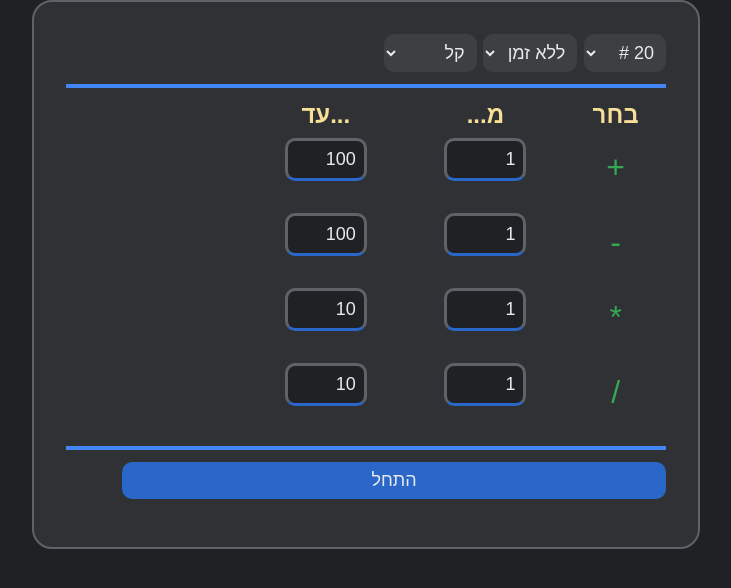
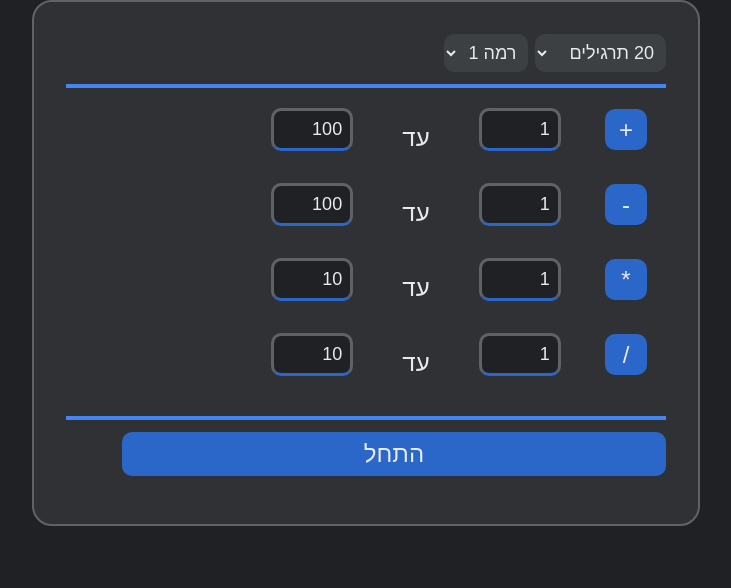
Before and after one commit to talaklalai/simplemath, a plain HTML site: page src/index.html in a window 1280 px wide. Shown: the whole page, without its empty margins (274-1005 px from the left). Drawn offline with Linux system fonts and the light colour scheme.

Commit message:
change simpler way

```diff
--- a/src/index.html
+++ b/src/index.html
@@ -14,22 +14,9 @@
     <!-- ***********************************    Landing Page (setup)   ***********************************    -->
     <div class="container" id="setup">
       <select id="targilim"></select>
-      <select id="timerSetup" style="display: inline-block">
-        <option value="0" selected>ללא זמן</option>
-        <option value="3">קל</option>
-        <option value="2">בינוני</option>
-        <option value="1">קשה</option>
-      </select>
       <select id="difficulty"></select>
       <hr />
       <table>
-        <thead>
-          <tr>
-            <th>בחר</th>
-            <th>מ...</th>
-            <th>...עד</th>
-          </tr>
-        </thead>
         <tbody id="tbody"></tbody>
       </table>
       <hr />
--- a/src/script.js
+++ b/src/script.js
@@ -20,7 +20,7 @@ const totalWrong = gtag("totalWrong");
 const targilim = gtag("targilim");
 for (let num of [10, 20, 40, 60, 80, 100]) {
   let option = ctag("option");
-  option.innerText = `${num} #`;
+  option.innerText = `${num} תרגילים`;
   option.value = num;
   targilim.appendChild(option);
   if (num == 20) option.setAttribute("selected", true);
@@ -43,7 +43,7 @@ class SetupNumber {
     this.ranges = [rPlus, rMin, rMul, rDiv];
     this.colorclass = colorclass;
     this.value = value;
-    this.label = label;
+    this.label = ` רמה  ${this.value + 1}`;
   }
 }
 
@@ -59,7 +59,6 @@ const SETUP_NUMBERS = [
     cr("/", 1, 10),
     "green",
     0,
-    "קל",
   ),
   new SetupNumber(
     cr("+", 100, 200),
@@ -68,7 +67,6 @@ const SETUP_NUMBERS = [
     cr("/", 3, 12),
     "yellow",
     1,
-    "בינוני",
   ),
   new SetupNumber(
     cr("+", 200, 500),
@@ -77,7 +75,6 @@ const SETUP_NUMBERS = [
     cr("/", 3, 15),
     "orange",
     2,
-    "מתקדם",
   ),
   new SetupNumber(
     cr("+", 200, 1000),
@@ -86,7 +83,6 @@ const SETUP_NUMBERS = [
     cr("/", 5, 20),
     "red",
     3,
-    "מומחה",
   ),
   new SetupNumber(
     cr("+", 1000, 5000),
@@ -95,7 +91,6 @@ const SETUP_NUMBERS = [
     cr("/", 10, 40),
     "purple",
     4,
-    "מאסטר",
   ),
 ];
 
@@ -109,9 +104,11 @@ SETUP_NUMBERS.forEach((setupN) => {
   option.classList.add(setupN.colorclass);
   difficultySelect.appendChild(option);
 });
+let GCurrentLevel = SETUP_NUMBERS[difficultySelect.value].ranges;
 
 difficultySelect.addEventListener("change", (e) => {
-  userSetupLayout();
+  GCurrentLevel = SETUP_NUMBERS[difficultySelect.value].ranges;
+  userSetupInput();
 });
 
 // Global functions
@@ -134,7 +131,7 @@ const isPhone = () => {
 const varifyInput = () => {
   let ok = true;
   for (let row of tbody.querySelectorAll("tr")) {
-    [mn, mx] = row.querySelectorAll("input");
+    let [mn, mx] = row.querySelectorAll("input");
     if (
       parseInt(mn.value) > parseInt(mx.value) ||
       mn.value == "" ||
@@ -168,63 +165,9 @@ const getRandomInt = (max, min = 0) => {
   return Math.floor(Math.random() * (max - min + 1)) + min;
 };
 
-class Timer {
-  constructor() {
-    this.timerSetup = gtag("timerSetup");
-    this.timerRuntime = gtag("timer");
-    this.difficultyFactor = 5;
-    this.timerSetup.addEventListener("change", () => this.resetTimer());
-  }
-
-  resetTimer = () => {
-    this.stop();
-    let difficalty = this.timerSetup.value;
-
-    // meaning no timer
-    if (difficalty == 0) {
-      this.timerRuntime.style.display = "None";
-      this.stop();
-      this.stopped = false;
-      return false;
-    }
-
-    // setting timer
-    this.timerRuntime.style.display = "block";
-    this.countDown = difficalty * this.difficultyFactor * G_targilim;
-    this.setTimerElement();
-    return true;
-  };
-
-  start = () => {
-    this.interval = setInterval(this.updateTime, 1000);
-    this.stopped = false;
-  };
-
-  stop = () => {
-    clearInterval(this.interval);
-    this.stopped = true;
-  };
-  updateTime = () => {
-    this.countDown -= 1;
-    if (this.countDown == 0) {
-      this.stop();
-    }
-    this.setTimerElement();
-  };
-
-  setTimerElement = () => {
-    let seconds = this.countDown % 60;
-    let minutes = Math.floor(this.countDown / 60);
-    this.timerRuntime.innerText = `${String(minutes).padStart(2, "0")}:${String(seconds).padStart(2, "0")}`;
-  };
-}
-
-const TIMER = new Timer();
-
 // Main loop
 class Exercises {
   rerun = () => {
-    TIMER.resetTimer() && TIMER.start();
     totalCorrect.innerText = 0;
     totalWrong.innerText = 0;
     answerDiv.style.display = "block";
@@ -246,7 +189,6 @@ class Exercises {
     let range = [getRandomInt(max_n, mix_n), getRandomInt(max_n, mix_n)];
     let [big, small] = [Math.max(...range), Math.min(...range)];
     if (sign == "/") big = small * big;
-    if (sign == "/") sign.replace("x", "*");
 
     let exercise = `${big} ${sign} ${small}`;
     que.innerText = `${exercise} = ?`;
@@ -327,11 +269,11 @@ class Exercises {
     que.style.display = "None";
     TIMER.stop();
   }
-}
+} //End exercise
 
 const g_exercise = new Exercises();
 
-//options
+//multiple answers
 for (let i of Array(gOptionsCount)) {
   ansewrOption = ctag("input");
   ansewrOption.type = "text";
@@ -340,11 +282,6 @@ for (let i of Array(gOptionsCount)) {
   answerDiv.appendChild(ansewrOption);
   ansewrOption.addEventListener("click", g_exercise.submitAnswer);
 }
-
-// Landing page layout
-function userSetupLayout() {
-  const tbody = document.querySelector("tbody");
-  while (tbody.firstChild) tbody.removeChild(tbody.firstChild);
 
 const _createInputTd = (val, addAttrFunc = () => {}) => {
   let td_elem = ctag("td");
@@ -355,59 +292,61 @@ function userSetupLayout() {
   return td_elem;
 };
 
-  const _createInputNumTd = (val) => _createInputTd(val, setInputTypeToNumber);
+// Landing page table
+const userSetupLayout = () => {
+  const tbody = document.querySelector("tbody");
+  for (let sign of ["+", "-", "*", "/"]) {
+    let tr = ctag("tr");
+    let signTd = _createInputTd(
+      (val = sign),
+      (addAttrFunc = (i) => {
+        i.classList.add("button", "narrow", "dark");
+        i.addEventListener("click", () => {
+          let [sign, mn, mx] = tr.querySelectorAll("input");
+          mn.disabled = mn.disabled === false;
+          mx.disabled = mx.disabled === false;
 
-  // set up math preferences
-  for (let range of SETUP_NUMBERS[difficultySelect.value].ranges) {
-    // add row
-    let tr = ctag("tr");
-    // sign
-    let tdSign = ctag("td");
-    tdSign.innerText = range.label;
-    tdSign.classList.add("green", "bigFont");
-
-    tdSign.addEventListener("click", () => {
-      tr.dataset.filter = tr.dataset.filter === "false" ? "true" : "false";
-      for (let inf of tr.querySelectorAll("input"))
-        inf.disabled = tr.dataset.filter === "false";
           updateActions();
         });
+      }),
+    );
+    let minTd = _createInputTd("", (addAttrFunc = (e) => (e.disabled = false)));
+    let maxTd = _createInputTd("", (addAttrFunc = (e) => (e.disabled = false)));
+    let labeltd = ctag("td");
+    labeltd.innerText = " עד ";
+    [signTd, minTd, labeltd, maxTd].forEach((e) => tr.appendChild(e));
 
-    // arrow
-    let tdTo = ctag("td");
-
-    tdTo.classList.add("minwid");
-
-    //append tds to row
-    for (let td of [
-      tdSign,
-      _createInputNumTd(range.min),
-      _createInputNumTd(range.max),
-    ])
-      tr.appendChild(td);
     tbody.appendChild(tr);
   }
+};
+
+const userSetupInput = () => {
+  let i = 0;
+  for (let row of tbody.querySelectorAll("tr")) {
+    let [sign, mn, mx] = row.querySelectorAll("input");
+    mn.value = GCurrentLevel[i].min;
+    mx.value = GCurrentLevel[i].max;
+    i += 1;
   }
+};
 
-// landing page reset
+// update actions acording to user setup
 const updateActions = () => {
   Actions.length = 0;
   for (let row of tbody.getElementsByTagName("tr")) {
-    if (row.dataset.filter == "false") continue;
-    let tds = row.querySelectorAll("td");
-    let [sign, td_min_input, td_max_input] = tds;
-    Actions.push([
-      sign.innerText,
-      td_min_input.querySelector("input"),
-      td_max_input.querySelector("input"),
-    ]);
+    let [sign, min_input, max_input] = row.querySelectorAll("input");
+    if (min_input.disabled) continue;
+    Actions.push([sign.value, min_input, max_input]);
   }
 };
+
+userSetupLayout();
+userSetupInput();
+updateActions();
 
 // settings  buttons listeners
 (() => {
   newGame = gtag("newGame");
-
   newGame.addEventListener("click", function (event) {
     event.preventDefault();
     setup.style.display = "block";
@@ -424,9 +363,3 @@ const updateActions = () => {
     g_exercise.rerun();
   });
 })();
-
-// Landing page
-(() => {
-  userSetupLayout();
-  updateActions();
-})();
--- a/src/styles/dark.css
+++ b/src/styles/dark.css
@@ -52,6 +52,7 @@ select,
 .button {
   padding: 0.5rem 2rem;
 }
+
 input {
   max-width: 60px;
   padding: 0.5rem;
@@ -75,6 +76,14 @@ input:disabled {
 input.wide {
   max-width: 180px;
 }
+
+.narrow {
+  max-width: 30px !important;
+  padding: 10%;
+  text-align: center;
+  font-size: x-large;
+}
+
 input.wider {
   max-width: 100px;
 }
@@ -83,6 +92,7 @@ input.button.widest {
   max-width: 80%;
   width: 100%;
   text-align: center;
+  font-size: x-large;
 }
 
 .ltr {
```
Lines whose indentation alone changed are shown as unchanged.
